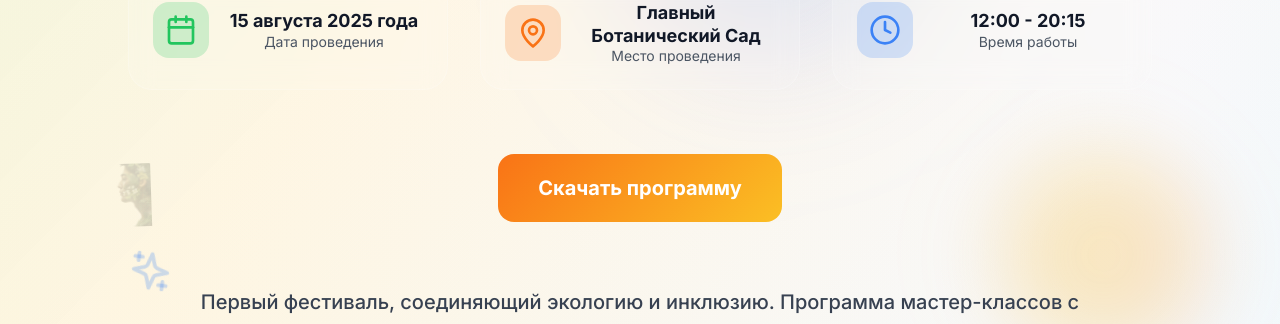
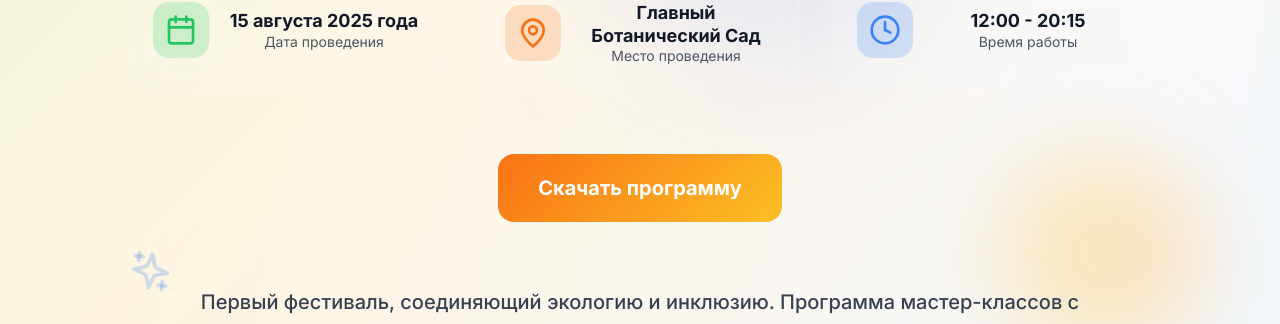
Before and after one commit to Allexndr/ineco, a Next.js app: page / in a window 1280 px wide. Shown: the part 867-1191 px from the top of the page. Built offline with nearby package versions, Linux system fonts and the light colour scheme.

Commit message:
chore(ui): удалил портрет с фона hero

```diff
--- a/components/Hero.tsx
+++ b/components/Hero.tsx
@@ -106,30 +106,7 @@ export default function Hero() {
         <Sparkles size={45} />
       </motion.div>
 
-      {/* Декоративные изображения */}
-
-
-      <motion.div
-        animate={{
-          y: [0, 15, 0],
-          rotate: [0, -5, 0]
-        }}
-        transition={{
-          duration: 18,
-          repeat: Infinity,
-          ease: "easeInOut",
-          delay: 3
-        }}
-        className="absolute bottom-40 left-10 w-28 h-28 opacity-20"
-      >
-        <OptimizedImage
-          src="/images/hero/hero-man.png"
-          alt="Парень"
-          width={112}
-          height={112}
-          className="w-full h-full object-contain"
-        />
-      </motion.div>
+      {/* Убрали портрет с фона */}
 
       <div className="container-custom relative z-10">
         <div className="text-center max-w-5xl mx-auto">
```
